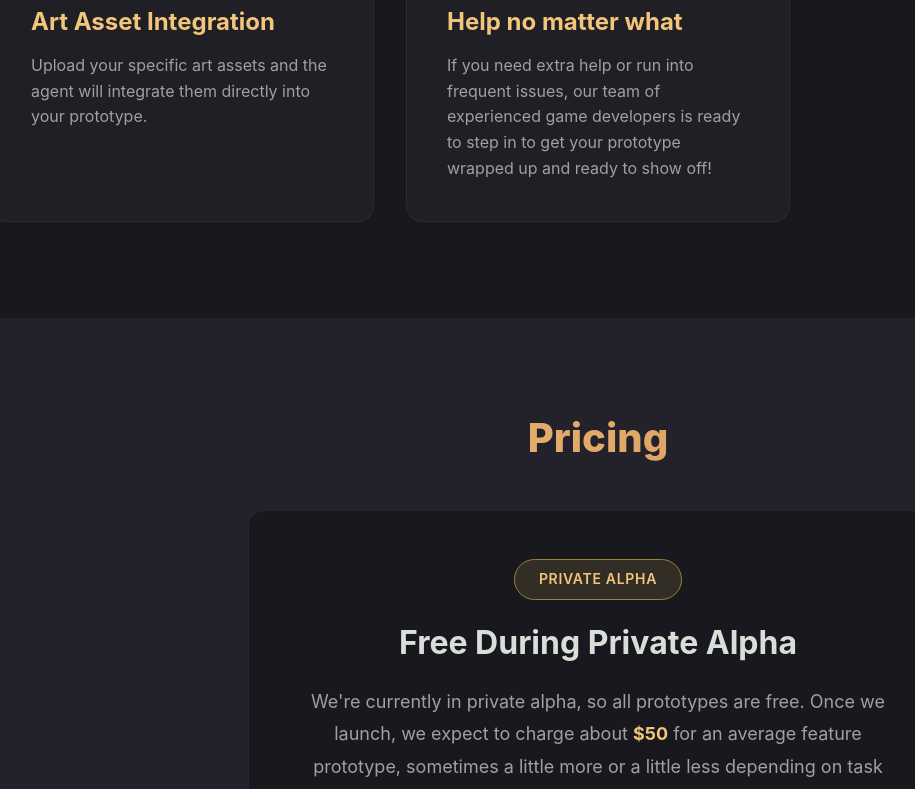
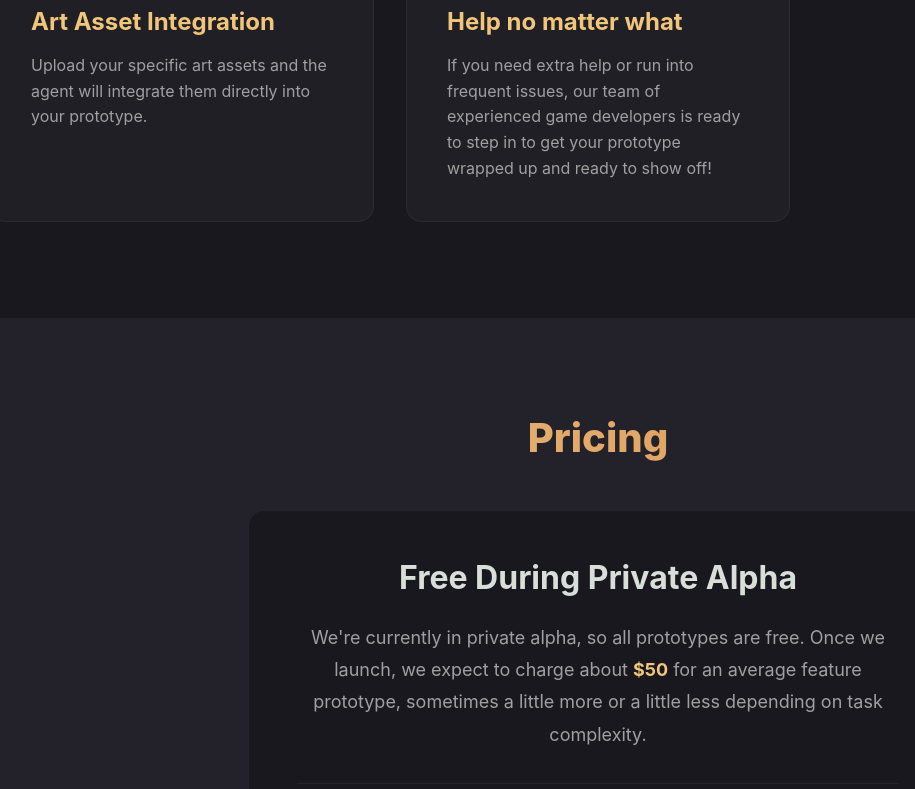
Before and after one commit to Creevo-App/LandingPage, a React (Vite) app: page / in a window 1280 px wide. Shown: the part 1899-2688 px from the top of the page, without its empty margins (42-957 px from the left). Built offline with nearby package versions, Linux system fonts and the light colour scheme.

Commit message:
Remove Private Alpha badge from pricing

```diff
--- a/src/pages/landing/index.tsx
+++ b/src/pages/landing/index.tsx
@@ -125,7 +125,6 @@ function Pricing() {
         <h2 className="section-title">Pricing</h2>
         <div className="pricing-content">
           <div className="pricing-card">
-            <div className="pricing-badge">Private Alpha</div>
             <h3 className="pricing-title">Free During Private Alpha</h3>
             <p className="pricing-description">
               We're currently in private alpha, so all prototypes are free. Once we launch, we expect to charge about <strong>$50</strong> for an average feature prototype, sometimes a little more or a little less depending on task complexity.
```
